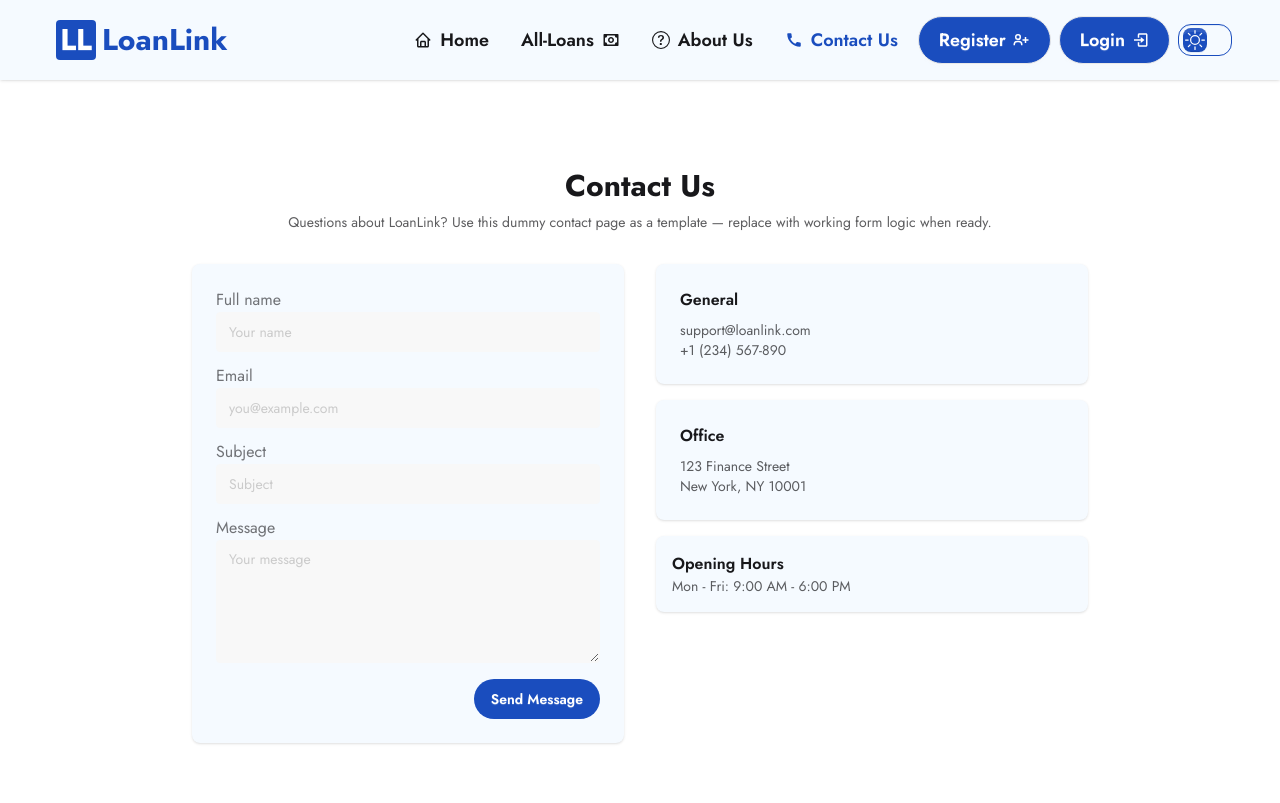
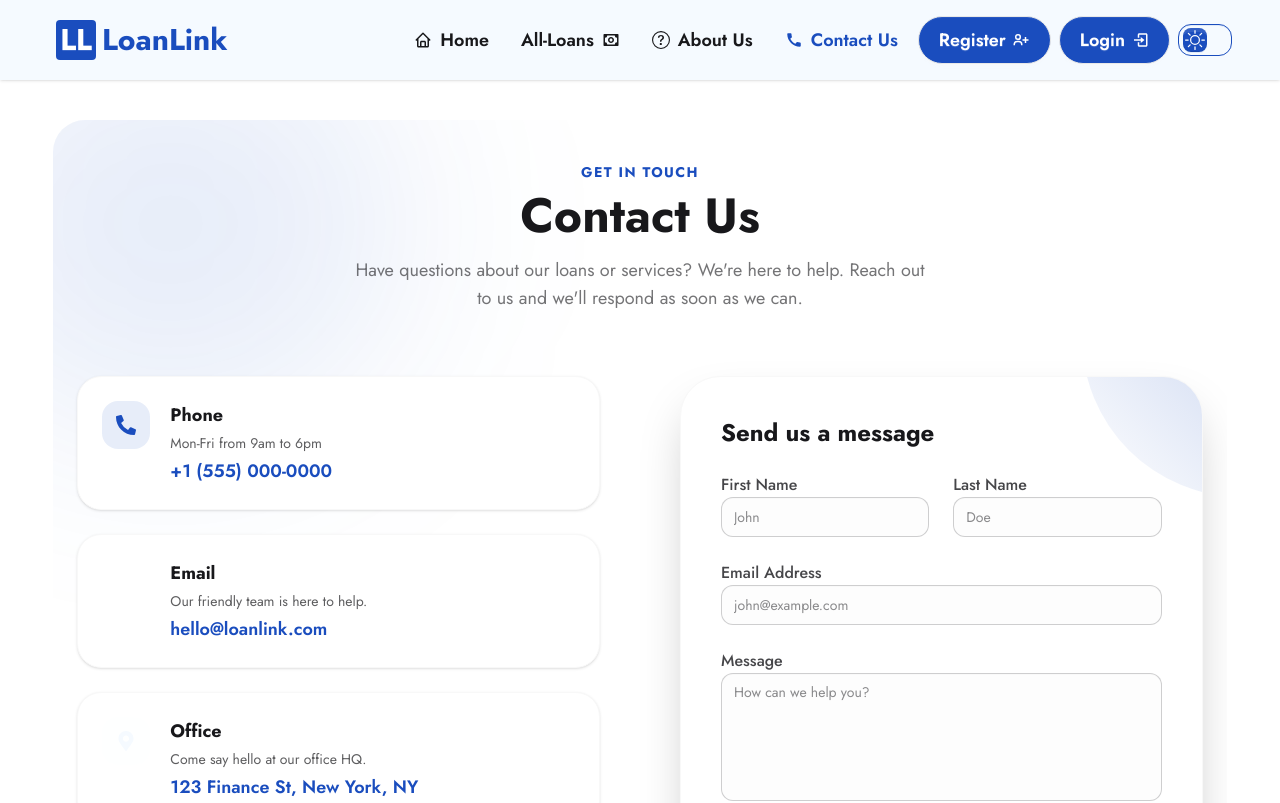
Before and after one commit to AtikHasan16/loanlink, a React (Vite) app: page /contact in a window 1280 px wide. Shown: the top 803 px of the page. Built offline with nearby package versions, Linux system fonts and the light colour scheme; no server answers.

Commit message:
recreated the contact us page

```diff
--- a/src/Pages/Home/Contacts.jsx
+++ b/src/Pages/Home/Contacts.jsx
@@ -1,103 +1,186 @@
+import React from "react";
+import { motion } from "motion/react";
+import {
+  FaPhoneAlt,
+  FaEnvelope,
+  FaMapMarkerAlt,
+  FaClock,
+  FaPaperPlane,
+} from "react-icons/fa";
+
 const Contacts = () => {
   return (
-    <section className="px-4 py-12 jost">
-      <div className="max-w-4xl mx-auto">
-        {/* Header */}
-        <div className="text-center mb-8">
-          <h1 className="text-3xl font-bold">Contact Us</h1>
-          <p className="text-sm text-base-content/70 mt-2">
-            Questions about LoanLink? Use this dummy contact page as a template
-            — replace with working form logic when ready.
+    <div className="min-h-screen jost relative overflow-hidden pt-10 pb-10 rounded-4xl">
+      {/* Background Shapes */}
+      <div className="absolute top-0 left-0 w-full h-full pointer-events-none overflow-hidden">
+        <div className="absolute top-[-10%] left-[-10%] w-[40%] h-[40%] bg-primary/10 rounded-full blur-[100px]"></div>
+        <div className="absolute bottom-[-10%] right-[-10%] w-[40%] h-[40%] bg-secondary/10 rounded-full blur-[100px]"></div>
+      </div>
+
+      <div className="container mx-auto px-6 relative z-10">
+        <motion.div
+          initial={{ opacity: 0, y: 20 }}
+          animate={{ opacity: 1, y: 0 }}
+          transition={{ duration: 0.6 }}
+          className="text-center mb-16"
+        >
+          <span className="text-primary font-bold tracking-widest uppercase text-sm">
+            Get in Touch
+          </span>
+          <h1 className="text-4xl md:text-5xl font-bold mt-2 mb-4 text-base-content">
+            Contact Us
+          </h1>
+          <p className="text-base-content/60 max-w-xl mx-auto text-lg">
+            Have questions about our loans or services? We're here to help.
+            Reach out to us and we'll respond as soon as we can.
           </p>
-        </div>
+        </motion.div>
 
-        <div className="grid grid-cols-1 md:grid-cols-2 gap-8">
-          {/* Dummy Form (no functionality) */}
-          <div className="card p-6 bg-accent shadow-sm">
-            <div className="mb-3">
-              <label className="label">
-                <span className="label-text">Full name</span>
-              </label>
-              <input
-                className="input input-bordered w-full"
-                placeholder="Your name"
-                disabled
-              />
+        <div className="grid grid-cols-1 lg:grid-cols-2 gap-12 lg:gap-20 items-start">
+          {/* Contact Information */}
+          <motion.div
+            initial={{ opacity: 0, x: -50 }}
+            animate={{ opacity: 1, x: 0 }}
+            transition={{ duration: 0.6, delay: 0.2 }}
+            className="space-y-8"
+          >
+            {/* Info Cards */}
+            <div className="grid gap-6">
+              <div className="flex items-start gap-5 p-6 rounded-3xl bg-base-100 border border-base-200 shadow-sm hover:shadow-md transition-shadow">
+                <div className="w-12 h-12 rounded-2xl bg-primary/10 flex items-center justify-center text-primary text-xl shrink-0">
+                  <FaPhoneAlt />
+                </div>
+                <div>
+                  <h3 className="text-lg font-bold mb-1">Phone</h3>
+                  <p className="text-base-content/70 text-sm mb-1">
+                    Mon-Fri from 9am to 6pm
+                  </p>
+                  <p className="text-lg font-semibold text-primary">
+                    +1 (555) 000-0000
+                  </p>
+                </div>
+              </div>
+
+              <div className="flex items-start gap-5 p-6 rounded-3xl bg-base-100 border border-base-200 shadow-sm hover:shadow-md transition-shadow">
+                <div className="w-12 h-12 rounded-2xl bg-secondary/10 flex items-center justify-center text-secondary text-xl shrink-0">
+                  <FaEnvelope />
+                </div>
+                <div>
+                  <h3 className="text-lg font-bold mb-1">Email</h3>
+                  <p className="text-base-content/70 text-sm mb-1">
+                    Our friendly team is here to help.
+                  </p>
+                  <p className="text-lg font-semibold text-primary">
+                    hello@loanlink.com
+                  </p>
+                </div>
+              </div>
+
+              <div className="flex items-start gap-5 p-6 rounded-3xl bg-base-100 border border-base-200 shadow-sm hover:shadow-md transition-shadow">
+                <div className="w-12 h-12 rounded-2xl bg-accent/10 flex items-center justify-center text-accent text-xl shrink-0">
+                  <FaMapMarkerAlt />
+                </div>
+                <div>
+                  <h3 className="text-lg font-bold mb-1">Office</h3>
+                  <p className="text-base-content/70 text-sm mb-1">
+                    Come say hello at our office HQ.
+                  </p>
+                  <p className="text-lg font-semibold text-primary">
+                    123 Finance St, New York, NY
+                  </p>
+                </div>
+              </div>
             </div>
 
-            <div className="mb-3">
-              <label className="label">
-                <span className="label-text">Email</span>
-              </label>
-              <input
-                className="input input-bordered w-full"
-                placeholder="you@example.com"
-                disabled
-              />
+            {/* Map Placeholder or Visual Element */}
+            <div className="h-64 w-full rounded-3xl overflow-hidden shadow-lg border border-base-200 relative bg-base-200/50 flex items-center justify-center group">
+              {/* This would be an iframe map in production */}
+              <div className="absolute inset-0 bg-[url('https://www.transparenttextures.com/patterns/city-map.png')] opacity-20"></div>
+              <div className="z-10 text-center p-6">
+                <span className="text-primary font-bold text-lg">
+                  <FaMapMarkerAlt className="inline mr-2" />
+                  View on Map
+                </span>
+              </div>
             </div>
+          </motion.div>
 
-            <div className="mb-3">
-              <label className="label">
-                <span className="label-text">Subject</span>
-              </label>
-              <input
-                className="input input-bordered w-full"
-                placeholder="Subject"
-                disabled
-              />
-            </div>
+          {/* Contact Form */}
+          <motion.div
+            initial={{ opacity: 0, x: 50 }}
+            animate={{ opacity: 1, x: 0 }}
+            transition={{ duration: 0.6, delay: 0.4 }}
+            className="bg-base-100 p-8 md:p-10 rounded-[2.5rem] shadow-2xl border border-base-200 relative overflow-hidden"
+          >
+            {/* Decorative Form Background */}
+            <div className="absolute top-0 right-0 w-40 h-40 bg-linear-to-bl from-primary/20 to-transparent rounded-bl-full -mr-10 -mt-10 pointer-events-none"></div>
 
-            <div className="mb-4">
-              <label className="label">
-                <span className="label-text">Message</span>
-              </label>
-              <textarea
-                className="textarea textarea-bordered w-full"
-                rows={5}
-                placeholder="Your message"
-                disabled
-              />
-            </div>
+            <h3 className="text-2xl font-bold mb-6">Send us a message</h3>
+            <form className="space-y-6">
+              <div className="grid grid-cols-1 md:grid-cols-2 gap-6">
+                <div className="form-control">
+                  <label className="label">
+                    <span className="label-text font-medium text-base-content/80">
+                      First Name
+                    </span>
+                  </label>
+                  <input
+                    type="text"
+                    placeholder="John"
+                    className="input input-bordered w-full rounded-xl focus:border-primary focus:ring-1 focus:ring-primary bg-base-200/30"
+                  />
+                </div>
+                <div className="form-control">
+                  <label className="label">
+                    <span className="label-text font-medium text-base-content/80">
+                      Last Name
+                    </span>
+                  </label>
+                  <input
+                    type="text"
+                    placeholder="Doe"
+                    className="input input-bordered w-full rounded-xl focus:border-primary focus:ring-1 focus:ring-primary bg-base-200/30"
+                  />
+                </div>
+              </div>
 
-            <div className="flex items-center justify-end">
-              {/* Non-functional button using global site style */}
+              <div className="form-control">
+                <label className="label">
+                  <span className="label-text font-medium text-base-content/80">
+                    Email Address
+                  </span>
+                </label>
+                <input
+                  type="email"
+                  placeholder="john@example.com"
+                  className="input input-bordered w-full rounded-xl focus:border-primary focus:ring-1 focus:ring-primary bg-base-200/30"
+                />
+              </div>
+
+              <div className="form-control">
+                <label className="label">
+                  <span className="label-text font-medium text-base-content/80">
+                    Message
+                  </span>
+                </label>
+                <textarea
+                  className="textarea textarea-bordered h-32 w-full rounded-xl focus:border-primary focus:ring-1 focus:ring-primary bg-base-200/30 resize-none"
+                  placeholder="How can we help you?"
+                ></textarea>
+              </div>
+
               <button
-                className="btn rounded-full bg-primary text-secondary"
-                disabled
+                type="submit"
+                className="btn-main w-full py-4 text-lg shadow-lg shadow-primary/20 gap-3 group"
               >
                 Send Message
+                <FaPaperPlane className="group-hover:translate-x-1 group-hover:-translate-y-1 transition-transform" />
               </button>
-            </div>
-          </div>
-
-          {/* Static Contact Details */}
-          <div className="space-y-4">
-            <div className="card p-6 bg-accent shadow-sm">
-              <h3 className="font-semibold">General</h3>
-              <p className="text-sm text-base-content/70 mt-2">
-                support@loanlink.com
-              </p>
-              <p className="text-sm text-base-content/70">+1 (234) 567-890</p>
-            </div>
-
-            <div className="card p-6 bg-accent shadow-sm">
-              <h3 className="font-semibold">Office</h3>
-              <p className="text-sm text-base-content/70 mt-2">
-                123 Finance Street
-              </p>
-              <p className="text-sm text-base-content/70">New York, NY 10001</p>
-            </div>
-
-            <div className="card p-4 bg-accent shadow-sm">
-              <h4 className="font-semibold">Opening Hours</h4>
-              <p className="text-sm text-base-content/70">
-                Mon - Fri: 9:00 AM - 6:00 PM
-              </p>
-            </div>
-          </div>
+            </form>
+          </motion.div>
         </div>
       </div>
-    </section>
+    </div>
   );
 };
 
```
